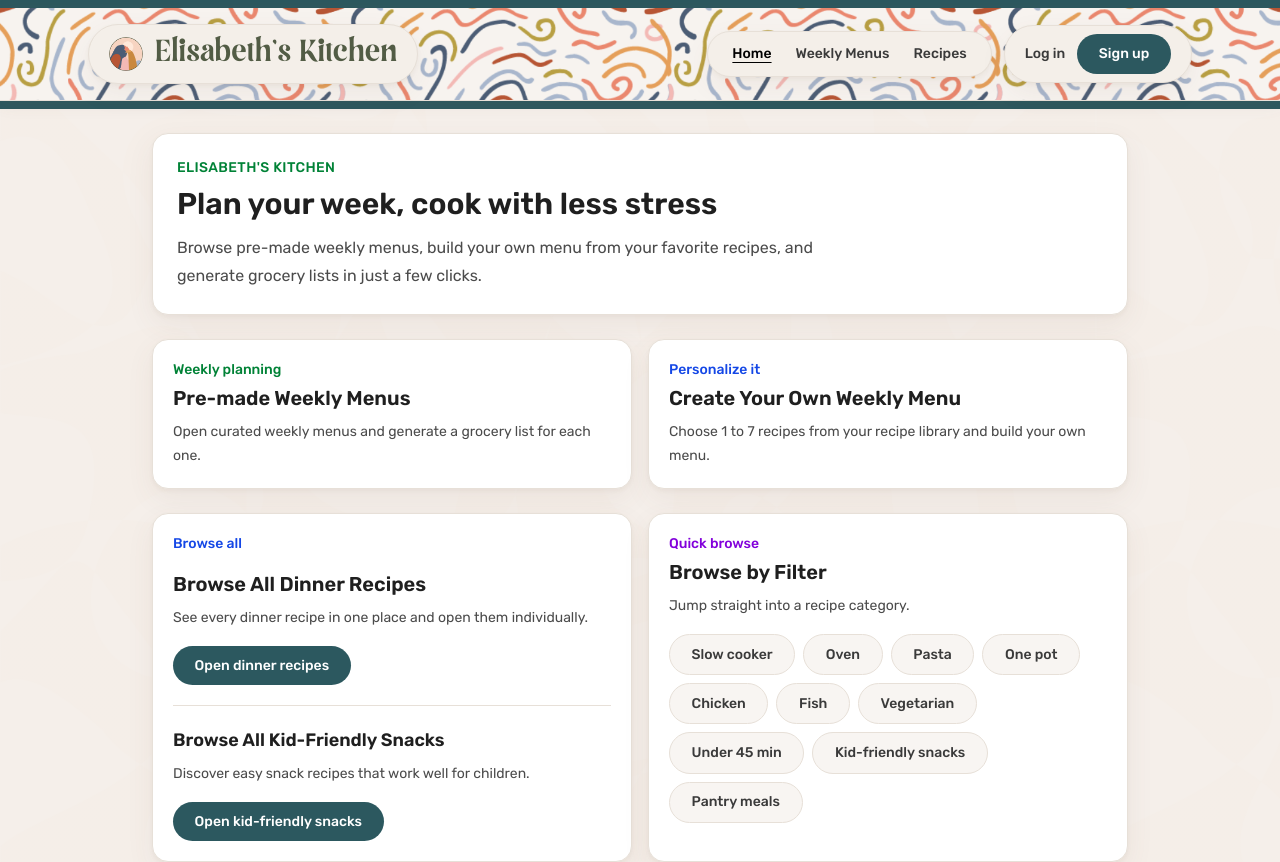
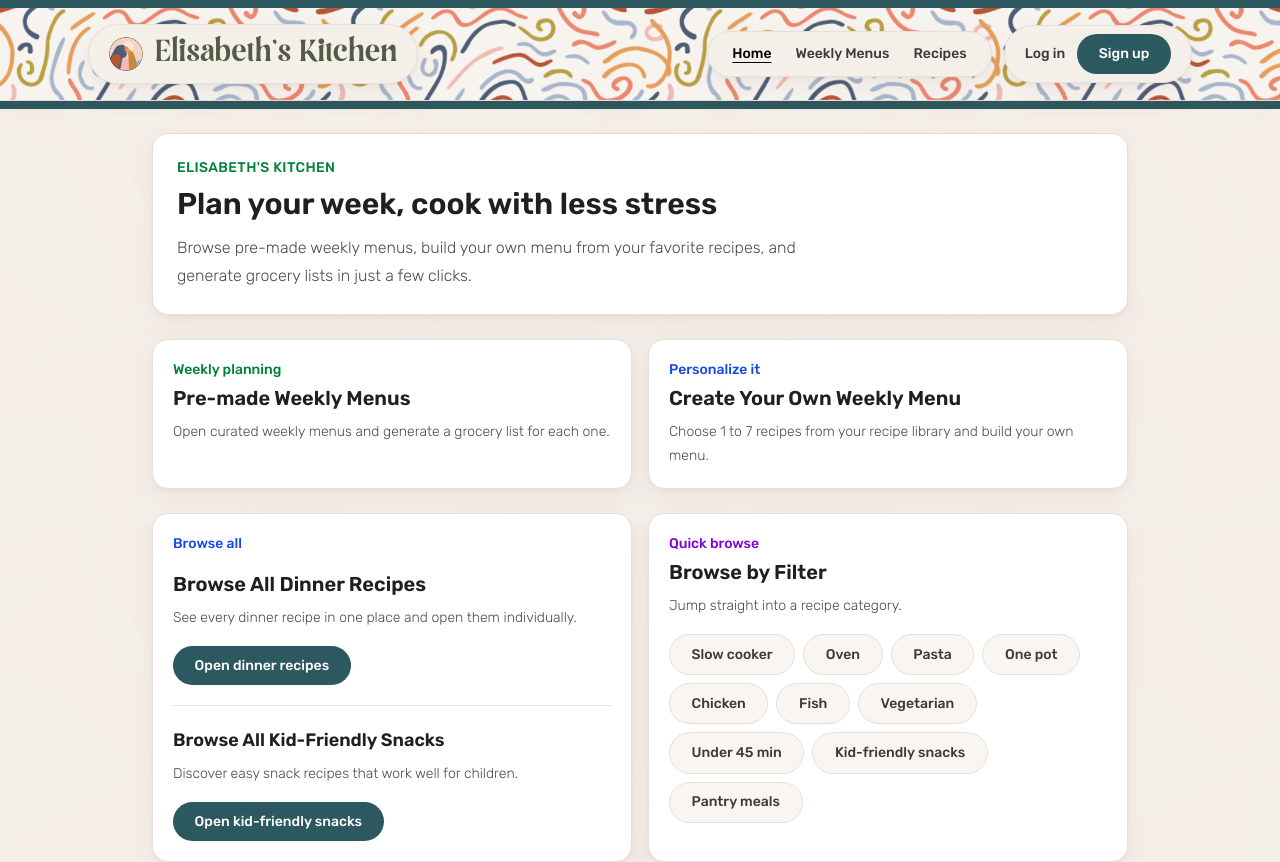
Before and after one commit to elisabeth-svg/elisabeths-kitchen, a Next.js app: page / in a window 1280 px wide. Shown: the top 862 px of the page. Built offline with nearby package versions, Linux system fonts and the light colour scheme; no server answers; the database is empty; a web font is replaced by a local one.

Commit message:
Switch body font to Rubik Light (300)

```diff
--- a/app/globals.css
+++ b/app/globals.css
@@ -23,6 +23,14 @@
   font-family: "Romana";
   src: url("/fonts/Romana-Bold.otf") format("opentype");
   font-weight: 700;
+  font-style: normal;
+  font-display: swap;
+}
+
+@font-face {
+  font-family: "Rubik";
+  src: url("/fonts/Rubik-Light.ttf") format("truetype");
+  font-weight: 300;
   font-style: normal;
   font-display: swap;
 }
@@ -118,6 +126,7 @@ body {
   min-height: 100%;
   color: var(--foreground);
   font-family: var(--font-body);
+  font-weight: 300;
   background-color: #f7f3ef;
   background-image:
     linear-gradient(rgba(247, 243, 239, 0.85), rgba(247, 243, 239, 0.85)),
```
Also changed, not shown: public/fonts/Rubik-Light.ttf (added).
